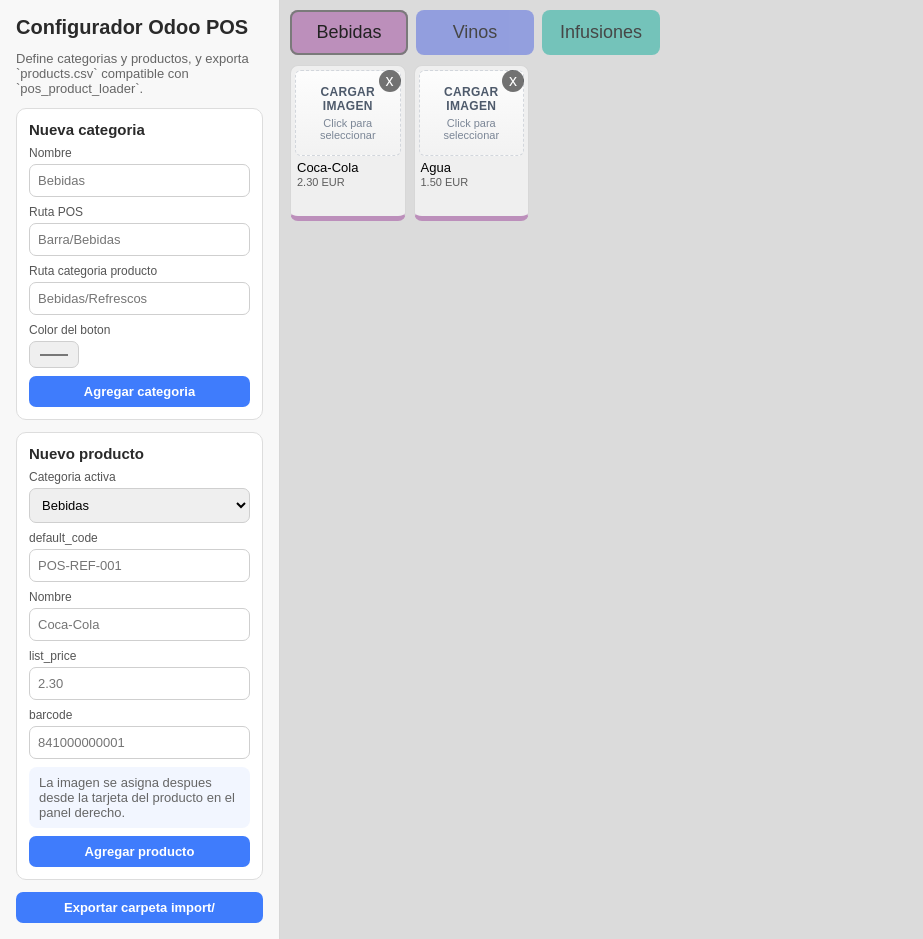
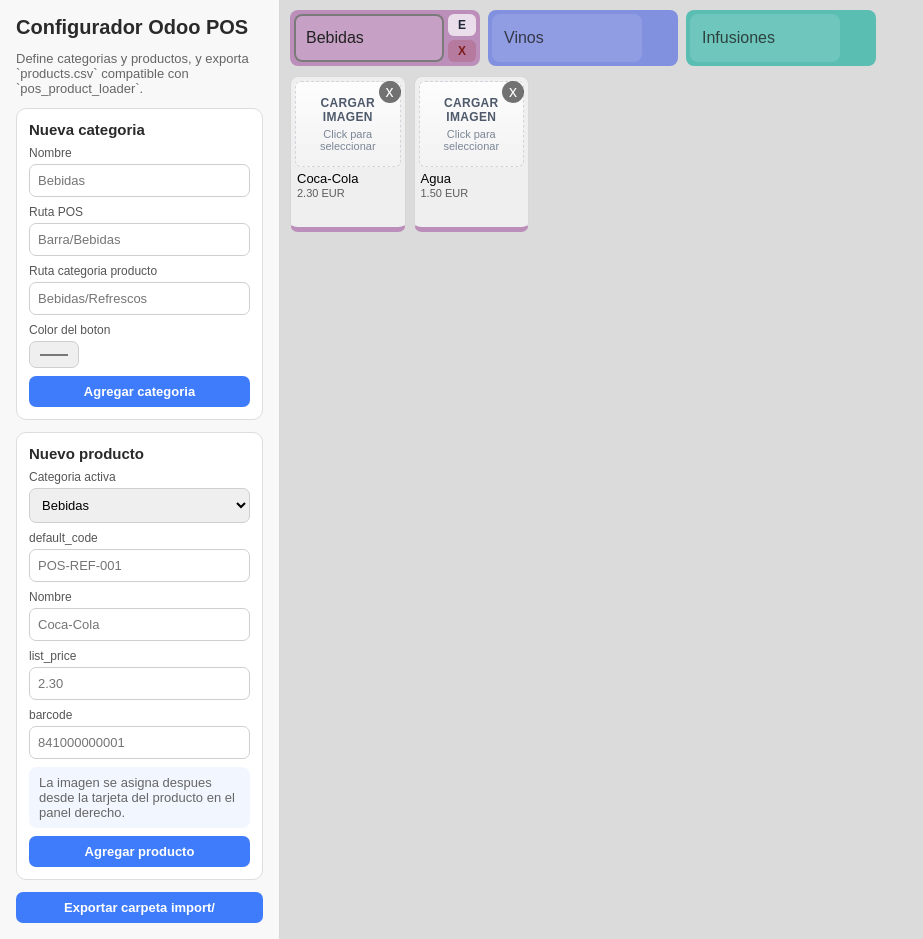
Before and after one commit to itcomercio/odoo-precios, a React (Vite) app: page / in a window 1280 px wide. Both pictures are taken after a click on the button "Bebidas". Shown: the whole page, without its empty margins (0-923 px from the left). Built offline with nearby package versions, Linux system fonts and the light colour scheme.

Commit message:
categorias editables: OK

```diff
--- a/src/renderer/App.css
+++ b/src/renderer/App.css
@@ -146,25 +146,117 @@ select {
 
 .pos-toolbar {
   display: flex;
-  align-items: center;
+  align-items: stretch;
   gap: 8px;
   overflow-x: auto;
+}
+
+.category-chip {
+  border-radius: 8px;
+  padding: 4px;
+  min-width: 190px;
+  display: flex;
+  align-items: stretch;
+  gap: 4px;
 }
 
 .category-button {
   border: none;
   border-radius: 8px;
-  padding: 12px 16px;
-  min-width: 118px;
+  padding: 10px 12px;
+  min-width: 112px;
+  flex: 1;
+  background: rgba(255, 255, 255, 0.15);
   color: #222;
-  font-size: 18px;
+  font-size: 16px;
   cursor: pointer;
   opacity: 0.8;
+  text-align: left;
 }
 
 .category-button.active {
   opacity: 1;
   box-shadow: 0 0 0 2px #7a7a7a inset;
+}
+
+.category-button-actions {
+  display: flex;
+  flex-direction: column;
+  gap: 4px;
+  opacity: 0;
+  pointer-events: none;
+  transform: translateX(2px);
+  transition: opacity 140ms ease, transform 140ms ease;
+}
+
+.category-chip:hover .category-button-actions,
+.category-chip:focus-within .category-button-actions {
+  opacity: 1;
+  pointer-events: auto;
+  transform: translateX(0);
+}
+
+.category-action {
+  border: none;
+  border-radius: 6px;
+  min-width: 28px;
+  padding: 5px 6px;
+  font-size: 12px;
+  font-weight: 700;
+  line-height: 1;
+  cursor: pointer;
+  background: rgba(255, 255, 255, 0.7);
+  color: #1f2937;
+}
+
+.category-action:hover {
+  background: rgba(255, 255, 255, 0.95);
+}
+
+.category-action.danger {
+  background: rgba(153, 27, 27, 0.18);
+  color: #7f1d1d;
+}
+
+.category-inline-editor {
+  display: flex;
+  flex-direction: column;
+  gap: 4px;
+  width: 100%;
+}
+
+.category-inline-editor input {
+  border: 1px solid #b7bfcb;
+  border-radius: 7px;
+  padding: 6px 8px;
+  background: rgba(255, 255, 255, 0.88);
+  min-width: 0;
+}
+
+.category-inline-actions {
+  display: flex;
+  gap: 4px;
+}
+
+.category-inline-action {
+  border: none;
+  border-radius: 6px;
+  padding: 5px 8px;
+  font-size: 11px;
+  cursor: pointer;
+  color: #fff;
+  background: #2563eb;
+  flex: 1;
+}
+
+.category-inline-action.secondary {
+  background: rgba(71, 85, 105, 0.86);
+}
+
+.category-inline-error {
+  margin: 0;
+  font-size: 11px;
+  color: #7f1d1d;
 }
 
 .products-grid {
--- a/src/renderer/App.tsx
+++ b/src/renderer/App.tsx
@@ -14,6 +14,11 @@ type EditingDraft = {
   productId: string;
   name: string;
   price: string;
+  error: string;
+};
+type CategoryEditingDraft = {
+  categoryId: string;
+  name: string;
   error: string;
 };
 type PosIconAsset = {
@@ -124,6 +129,7 @@ const App = () => {
   const [imagePickerLoading, setImagePickerLoading] = useState(false);
   const [imagePickerError, setImagePickerError] = useState('');
   const [editingDraft, setEditingDraft] = useState<EditingDraft | null>(null);
+  const [editingCategoryDraft, setEditingCategoryDraft] = useState<CategoryEditingDraft | null>(null);
 
   const activeCategory = useMemo(
     () => categories.find((category) => category.id === activeCategoryId) ?? null,
@@ -135,6 +141,11 @@ const App = () => {
       .filter((product) => product.categoryId === activeCategoryId)
       .sort((a, b) => a.sequence - b.sequence),
     [products, activeCategoryId],
+  );
+
+  const sortedCategories = useMemo(
+    () => categories.slice().sort((a, b) => a.sequence - b.sequence),
+    [categories],
   );
 
   const imagePickerProduct = useMemo(
@@ -238,6 +249,76 @@ const App = () => {
       setImagePickerError('');
     }
     if (editingDraft?.productId === productId) {
+      setEditingDraft(null);
+    }
+  };
+
+  const startEditingCategory = (category: PosCategory) => {
+    setEditingCategoryDraft({
+      categoryId: category.id,
+      name: category.name,
+      error: '',
+    });
+  };
+
+  const updateEditingCategoryName = (name: string) => {
+    setEditingCategoryDraft((previous) => (previous ? { ...previous, name, error: '' } : previous));
+  };
+
+  const cancelEditingCategory = () => {
+    setEditingCategoryDraft(null);
+  };
+
+  const saveEditingCategory = () => {
+    if (!editingCategoryDraft) return;
+    const normalizedName = editingCategoryDraft.name.trim();
+
+    if (!normalizedName) {
+      setEditingCategoryDraft((previous) => (
+        previous
+          ? { ...previous, error: 'El nombre de la categoria es obligatorio.' }
+          : previous
+      ));
+      return;
+    }
+
+    setCategories((previous) => previous.map((category) => (
+      category.id === editingCategoryDraft.categoryId
+        ? { ...category, name: normalizedName }
+        : category
+    )));
+    setEditingCategoryDraft(null);
+  };
+
+  const deleteCategory = (categoryId: string) => {
+    const removedProductIds = new Set(
+      products.filter((product) => product.categoryId === categoryId).map((product) => product.id),
+    );
+
+    setCategories((previous) => {
+      const remaining = previous.filter((category) => category.id !== categoryId);
+      const resequenced = remaining.map((category, index) => ({
+        ...category,
+        sequence: index + 1,
+      }));
+
+      setActiveCategoryId((previousActive) => {
+        if (previousActive !== categoryId) return previousActive;
+        return resequenced[0]?.id ?? '';
+      });
+
+      return resequenced;
+    });
+
+    setProducts((previous) => previous.filter((product) => product.categoryId !== categoryId));
+
+    if (editingCategoryDraft?.categoryId === categoryId) {
+      setEditingCategoryDraft(null);
+    }
+    if (imagePickerProductId && removedProductIds.has(imagePickerProductId)) {
+      closeImagePicker();
+    }
+    if (editingDraft && removedProductIds.has(editingDraft.productId)) {
       setEditingDraft(null);
     }
   };
@@ -500,19 +581,80 @@ const App = () => {
 
         <main className="pos-panel">
           <div className="pos-toolbar">
-            {categories
-              .slice()
-              .sort((a, b) => a.sequence - b.sequence)
-              .map((category) => (
+            {sortedCategories.map((category) => {
+              const isEditingCategory = editingCategoryDraft?.categoryId === category.id;
+              return (
+                <div key={category.id} className="category-chip" style={{ backgroundColor: category.color }}>
+                  {isEditingCategory ? (
+                    <div className="category-inline-editor">
+                      <input
+                        value={editingCategoryDraft?.name ?? ''}
+                        onChange={(event) => updateEditingCategoryName(event.target.value)}
+                        onKeyDown={(event) => {
+                          if (event.key === 'Enter') {
+                            event.preventDefault();
+                            saveEditingCategory();
+                          }
+                          if (event.key === 'Escape') {
+                            event.preventDefault();
+                            cancelEditingCategory();
+                          }
+                        }}
+                        placeholder="Nombre categoria"
+                        autoFocus
+                      />
+                      <div className="category-inline-actions">
+                        <button type="button" className="category-inline-action secondary" onClick={cancelEditingCategory}>
+                          Cancelar
+                        </button>
+                        <button type="button" className="category-inline-action" onClick={saveEditingCategory}>
+                          Guardar
+                        </button>
+                      </div>
+                      {editingCategoryDraft?.error && (
+                        <p className="category-inline-error">{editingCategoryDraft.error}</p>
+                      )}
+                    </div>
+                  ) : (
+                    <>
                       <button
-                  key={category.id}
                         className={`category-button ${category.id === activeCategoryId ? 'active' : ''}`}
-                  style={{ backgroundColor: category.color }}
                         onClick={() => setActiveCategoryId(category.id)}
+                        onDoubleClick={() => startEditingCategory(category)}
+                        title="Click para seleccionar, doble click para editar"
                       >
                         {category.name}
                       </button>
-              ))}
+                      <div className="category-button-actions">
+                        <button
+                          type="button"
+                          className="category-action"
+                          title="Editar categoria"
+                          onClick={() => startEditingCategory(category)}
+                        >
+                          E
+                        </button>
+                        <button
+                          type="button"
+                          className="category-action danger"
+                          title="Eliminar categoria y sus productos"
+                          onClick={() => {
+                            const accepted = window.confirm(
+                              `Se eliminara la categoria "${category.name}" y todos sus productos. Continuar?`,
+                            );
+                            if (accepted) {
+                              deleteCategory(category.id);
+                            }
+                          }}
+                        >
+                          X
+                        </button>
+                      </div>
+                    </>
+                  )}
+                </div>
+              );
+            })}
           </div>
 
           <section className="products-grid">
```
Lines whose indentation alone changed are shown as unchanged.
